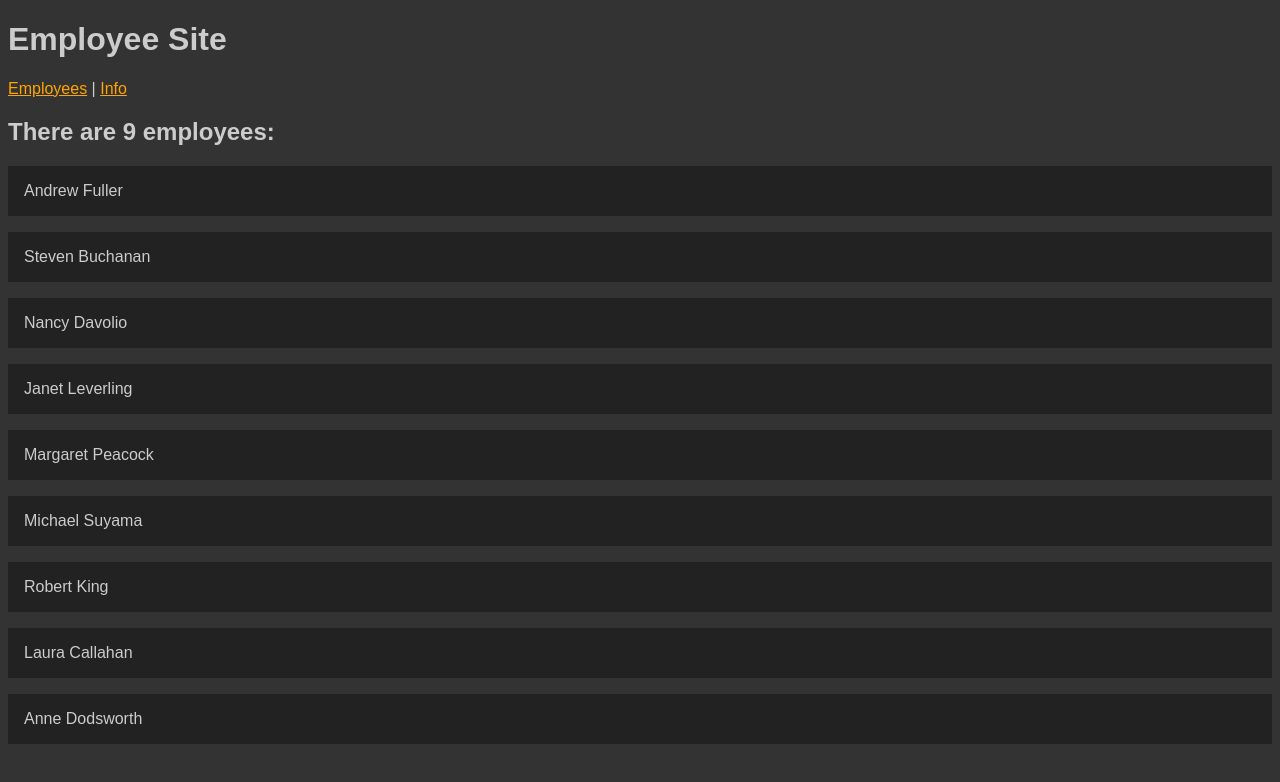
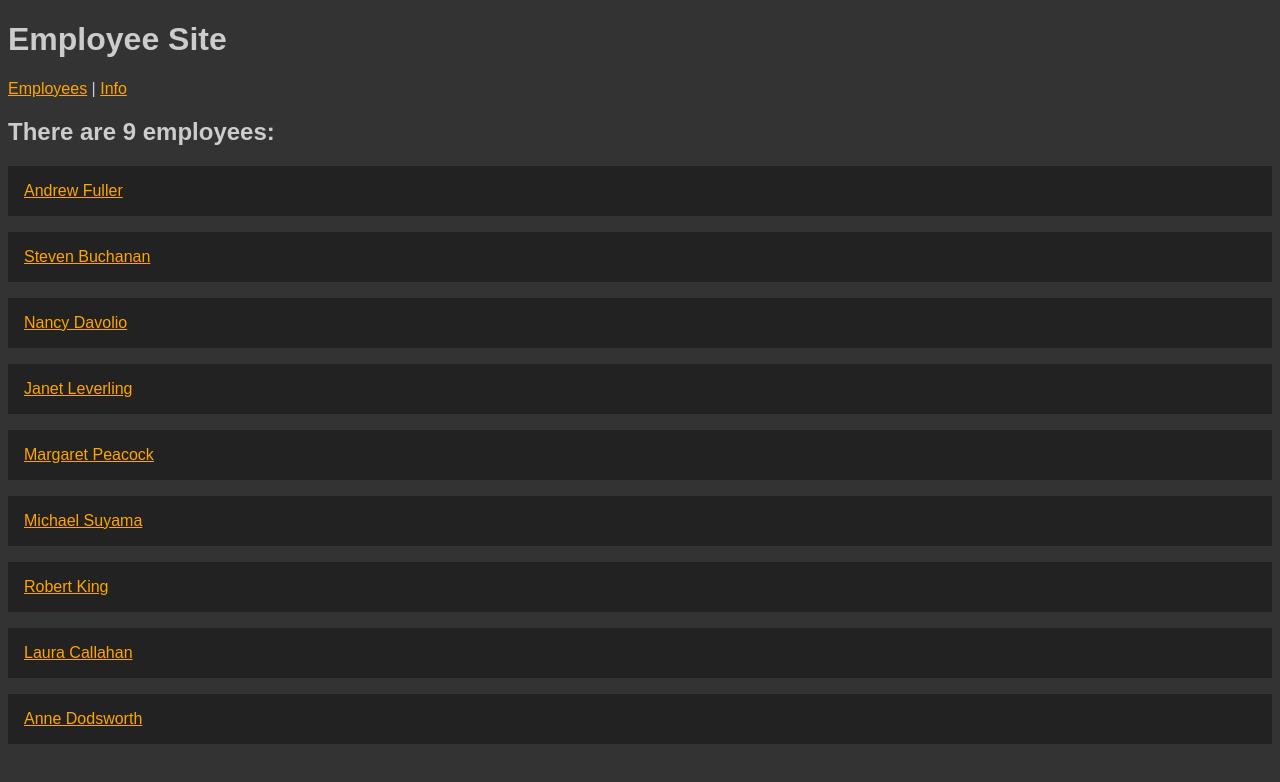
Before and after one commit to edwardtanguay/et01-employee-site, an Angular app: page /employees in a window 1280 px wide. Shown: the top 782 px of the page. Built offline with nearby package versions, Linux system fonts and the light colour scheme.

Commit message:
showing detail page

```diff
--- a/src/app/app-routing.module.ts
+++ b/src/app/app-routing.module.ts
@@ -1,5 +1,6 @@
 import { NgModule } from '@angular/core';
 import { RouterModule, Routes } from '@angular/router';
+import { EmployeeDetailPageComponent } from './employee-detail-page/employee-detail-page.component';
 import { EmployeesPageComponent } from './employees-page/employees-page.component';
 import { InfoPageComponent } from './info-page/info-page.component';
 
@@ -12,6 +13,10 @@ const routes: Routes = [
   {
     path: 'info',
     component: InfoPageComponent
+  },
+  {
+    path: 'employees/:id',
+    component: EmployeeDetailPageComponent
   }
 ];
 
--- a/src/app/employee-detail-page/employee-detail-page.component.ts
+++ b/src/app/employee-detail-page/employee-detail-page.component.ts
@@ -1,4 +1,5 @@
 import { Component, OnInit } from '@angular/core';
+import { ActivatedRoute } from '@angular/router';
 
 @Component({
   selector: 'app-employee-detail-page',
@@ -7,9 +8,13 @@ import { Component, OnInit } from '@angular/core';
 })
 export class EmployeeDetailPageComponent implements OnInit {
 
-  constructor() { }
+  employee = {};
+
+  constructor(private route: ActivatedRoute) {}
 
   ngOnInit(): void {
+    const id = this.route.snapshot.paramMap.get('id');
+    this.employee = { firstName: "test" };
   }
 
 }
--- a/src/app/employees-page/employees-page.component.html
+++ b/src/app/employees-page/employees-page.component.html
@@ -2,6 +2,8 @@
 
 <div *ngFor="let employee of employees">
 	<div class="employee">
+	<a routerLink="/employees/{{employee.employeeID}}">
 		{{employee.firstName}} {{employee.lastName}}
+	</a>
 	</div>
 </div>
```
